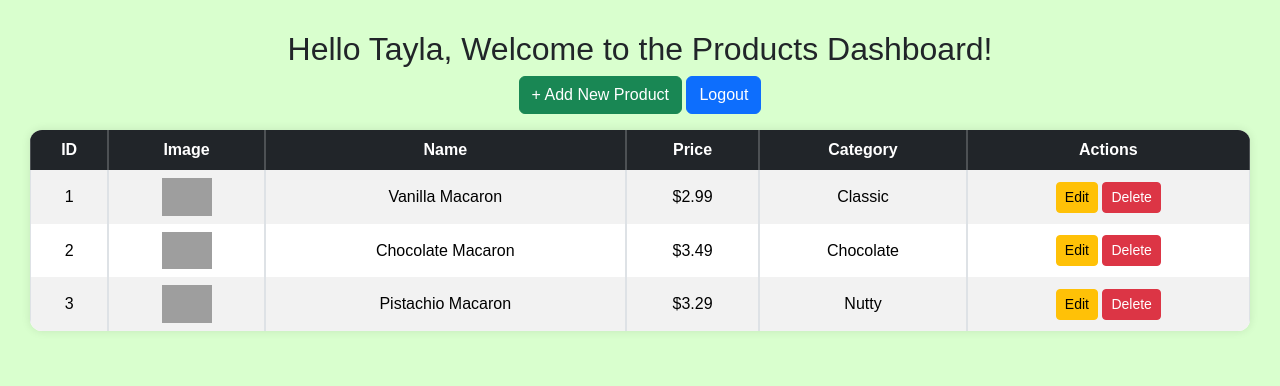
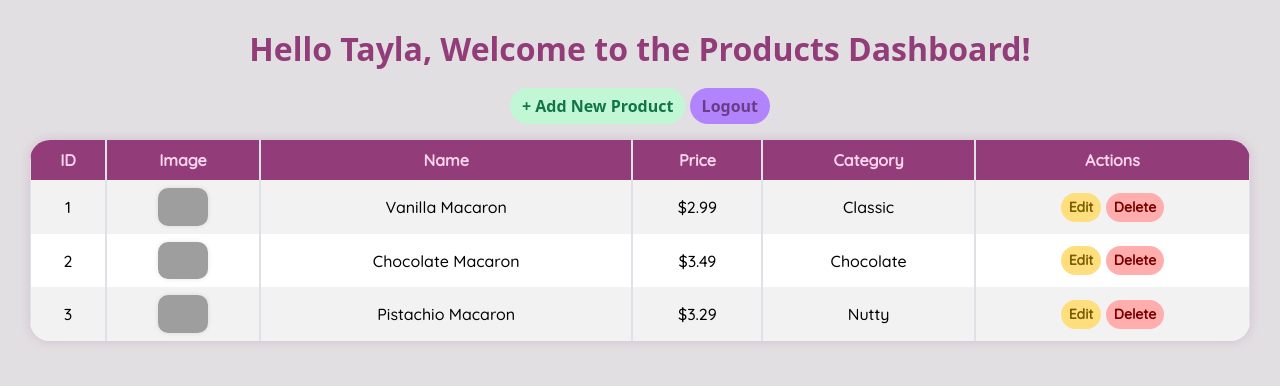
Before and after one commit to taylare/sweetest-curriculum, a PHP site: page /admin/dashboard.php in a window 1280 px wide. Shown: the top 386 px of the page. Run offline with PHP 8.4, Linux system fonts and the light colour scheme; a user stored in the database is signed in; data comes from the database, SQL or seed files in the repository; grey boxes are pictures that could not be loaded.

Commit message:
updated css styling

```diff
--- a/admin/dashboard.php
+++ b/admin/dashboard.php
@@ -1,9 +1,9 @@
 <?php
 include "../database/db.php";
 
-// block access if user is not logged in
-if (!isset($_SESSION['username'])) {
-    header("Location: ../login.php");
+//only allow access to this page if the user is an admin
+if (!isset($_SESSION['isAdmin']) || $_SESSION['isAdmin'] != 1) {
+    header('Location: ../login.php');
     exit;
 }
 
@@ -39,35 +39,95 @@ if ($result) {
     <meta charset="UTF-8">
     <title>Dashboard</title>
     <link href="https://cdn.jsdelivr.net/npm/bootstrap@5.3.3/dist/css/bootstrap.min.css" rel="stylesheet">
+    <link href="https://fonts.googleapis.com/css2?family=Quicksand:wght@500&display=swap" rel="stylesheet">
+
     <style>
         body {
-            background-color:rgb(217, 255, 206);
-            font-family: Arial, sans-serif;
+            background-color:rgb(226, 223, 226);
+            color: #923c79;
             padding: 30px;
             text-align: center;
+        }
+
+        h2 {
+            margin-bottom: 20px;
+            font-weight: bold;
+            color: #923c79;
+        }
+
+        a.btn {
+            border-radius: 20px;
+            font-weight: bold;
+            transition: 0.3s;
+        }
+
+        .btn-success {
+            background-color: #c1f7d5;
+            color: #137547;
+            border: none;
+        }
+
+        .btn-success:hover {
+            background-color: #a8eac0;
+        }
+
+        .btn-primary {
+            background-color:rgb(177, 132, 254);
+            color:rgb(107, 60, 136);
+            border: none;
+        }
+
+        .btn-primary:hover {
+            background-color: #923c79;
+        }
+
+        .btn-warning {
+            background-color: #ffde7d;
+            border: none;
+            color: #7a5e00;
+        }
+
+        .btn-warning:hover {
+            background-color: #ffd45c;
+        }
+
+        .btn-danger {
+            background-color: #ffadad;
+            border: none;
+            color: #7a0000;
+        }
+
+        .btn-danger:hover {
+            background-color: #ff8b8b;
         }
 
         table {
             margin: 0 auto;
             width: 90%;
-            background-color: white;
+            background-color: #fff0fb;
             border-collapse: separate;
             border-spacing: 0;
-            border-radius: 12px;
-            overflow: hidden; /* hides sharp corners */
-            box-shadow: 0 0 10px rgba(0, 0, 0, 0.1);
-            transition: all 0.3s ease;
+            border-radius: 20px;
+            overflow: hidden;
+            box-shadow: 0 0 12px rgba(144, 64, 124, 0.2);
+            font-family: 'Quicksand', sans-serif;
         }
 
-        table td, table th {
-            vertical-align: middle;
-            text-align: center;
+        th {
+            background-color: #923c79 !important;
+            color: #f7d3ed !important;
         }
 
-        h1 {
-            margin-bottom: 30px;
+        td, th {
+            text-align: center;
+            vertical-align: middle;
+            padding: 16px;
         }
 
+        img {
+            border-radius: 10px;
+            box-shadow: 0 0 5px rgba(0,0,0,0.1);
+        }
     </style>
 </head>
 <body>
@@ -77,7 +137,7 @@ if ($result) {
     <a href="../logout.php" class="btn btn-primary mb-3">Logout</a>
 
     <table class="table table-bordered table-striped">
-    <thead class="table-dark">
+    <thead>
         <tr>
         <th>ID</th>
         <th>Image</th>
```
Also changed, not shown: admin/add-products.php (+54 -20 lines), login.php (+33 -12 lines). Lines whose indentation alone changed are shown as unchanged.
